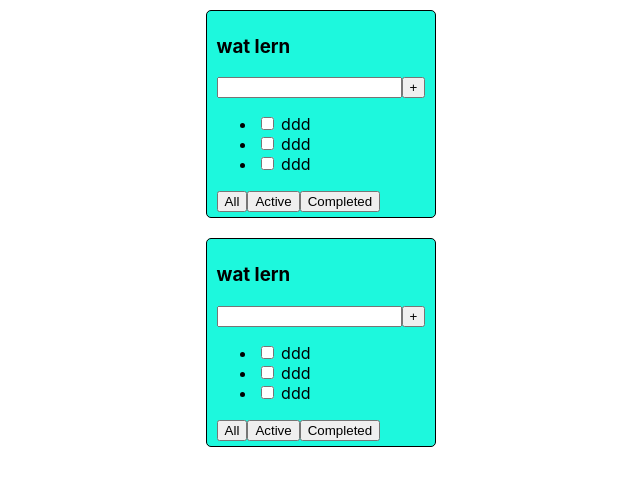
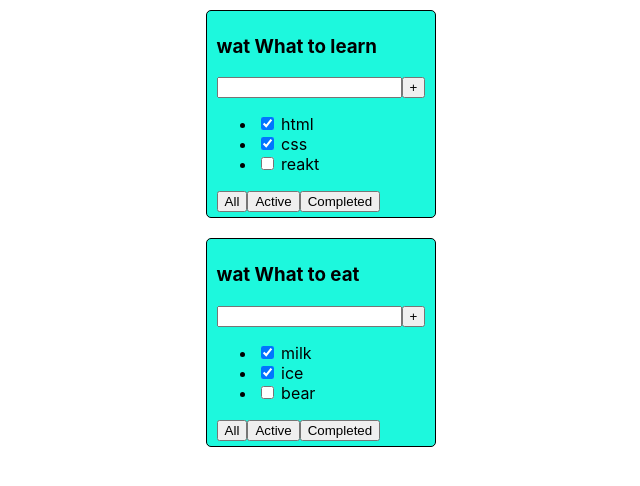
Before and after one commit to pdxserg/1-todolist-Mar26, a React (Create React App) app: page / in a window 1280 px wide. Shown: the top 486 px of the page, without its empty margins (319-959 px from the left). Built offline with nearby package versions, Linux system fonts and the light colour scheme.

Commit message:
map begin

```diff
--- a/src/App.tsx
+++ b/src/App.tsx
@@ -8,11 +8,22 @@ import { Todolist} from "./Todolist";
 
 function App() {
 
+	let task1 = [
+		{someItem: "html", isDone: true},
+		{someItem: "css", isDone: true},
+		{someItem: "reakt", isDone: false},
+	]
+	let task2 = [
+		{someItem: "milk", isDone: true},
+		{someItem: "ice", isDone: true},
+		{someItem: "bear", isDone: false},
+		{someItem: "smoke", isDone: false},
+	]
 	return (
 		<div>
 			<div>
-				<Todolist />
-				<Todolist />
+				<Todolist title = "What to  learn" tasks={task1}  />
+				<Todolist title = "What to  eat" tasks={task2}/>
 
 			</div>
 		</div>
--- a/src/Todolist.tsx
+++ b/src/Todolist.tsx
@@ -1,22 +1,34 @@
 import React from "react";
 
+type TasksPropsType={
+	someItem: string;
+	isDone: boolean
+}
 
+type TodolistPropsType ={
+	title: string;
+	tasks: Array<TasksPropsType>;
+}
 
+export function Todolist(props: TodolistPropsType) {
+const nameCard = props.title
+	const nameSomeitem = props.tasks
 
-export function Todolist() {
 
 	return (
 		<div className="App">
 			<div className="todolist">
-				<h3>wat lern</h3>
+				<h3>wat {nameCard}</h3>
 				<div>
 					<input/>
 					<button>+</button>
 				</div>
 				<ul>
-					<li><input type="checkbox" checked={false}/> <span>ddd</span></li>
-					<li><input type="checkbox" checked={false}/> <span>ddd</span></li>
-					<li><input type="checkbox" checked={false}/> <span>ddd</span></li>
+					<li><input type="checkbox" checked={nameSomeitem[0].isDone}/> <span>{nameSomeitem[0].someItem}</span></li>
+					<li><input type="checkbox" checked={nameSomeitem[1].isDone}/> <span>{nameSomeitem[1].someItem}</span></li>
+					<li><input type="checkbox" checked={nameSomeitem[2].isDone}/> <span>{nameSomeitem[2].someItem}</span></li>
+
+
 
 
 				</ul>
```
